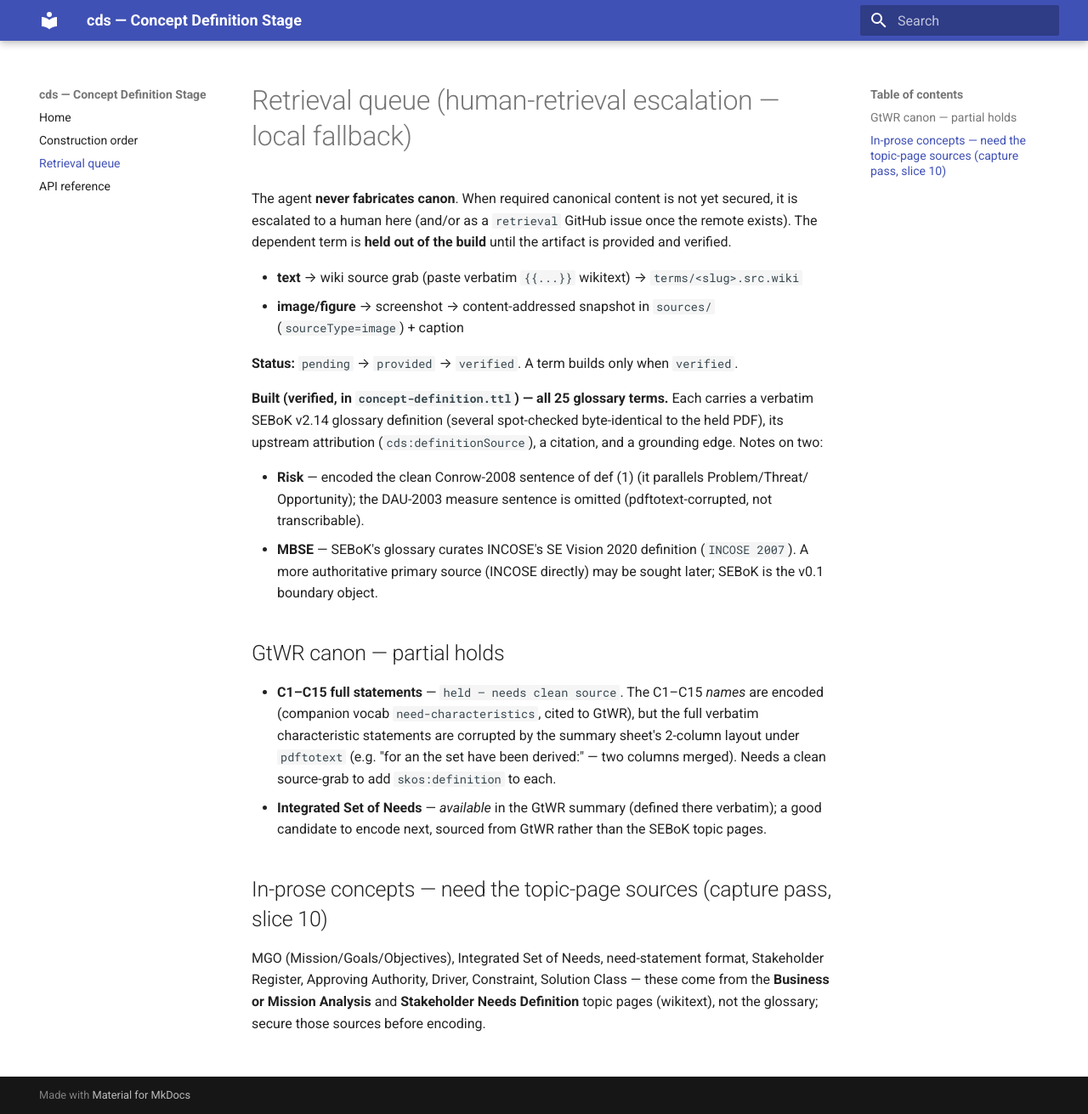
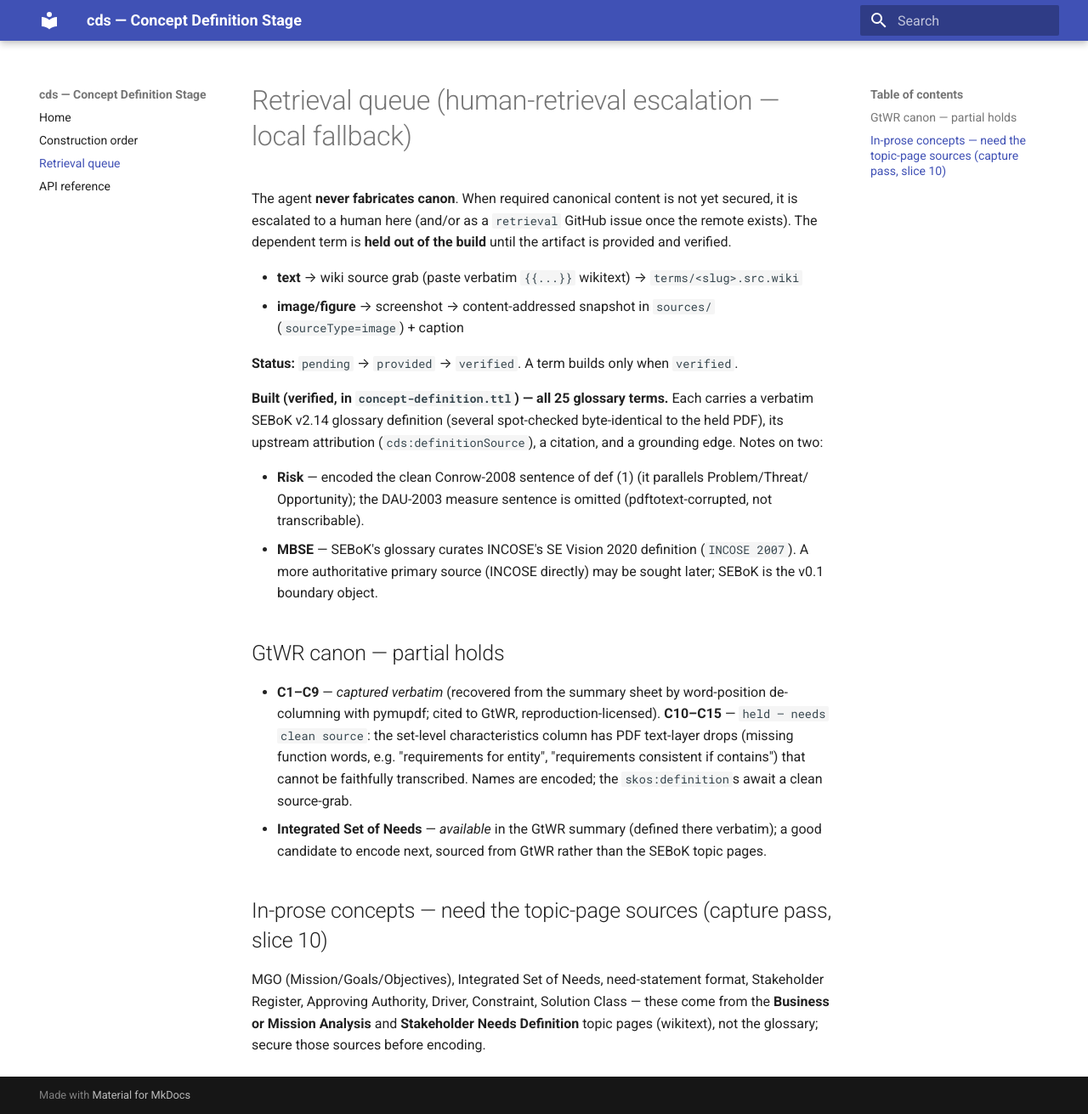
Before and after one commit to Open-MBEE/concept-definition-stage, an MkDocs documentation site: the page built from docs/retrieval-queue.md, in a window 1280 px wide and 1311 px high. Shown: the whole window at 85% size. Built offline with MkDocs 1.6.1 and Material for MkDocs 9.7.7, drawn with Linux system fonts in a browser that asks for light colours.

Commit message:
slice 7b: capture C1-C9 characteristic statements verbatim (GtWR)
Per review (capture available literals now, refine sources later): recover the
C1-C9 well-formedness characteristic statements verbatim from the GtWR summary
sheet via word-position de-columning (pymupdf, transient — not a project dep),
spot-checked against the recovered text. Cited to GtWR (reproduction-with-
attribution licensed), so the literals carry an appropriate license flag.

C10-C15 (set-level) stay names-only: their column has PDF text-layer drops
(missing function words like "requirements for entity") that can't be faithfully
transcribed — held in docs/retrieval-queue.md for a clean source-grab.

Moved the C1-C15 data to characteristics.yaml (verbatim in data, not code).
Scheme 376 triples; conforms.

```diff
--- a/docs/retrieval-queue.md
+++ b/docs/retrieval-queue.md
@@ -20,10 +20,11 @@ attribution (`cds:definitionSource`), a citation, and a grounding edge. Notes on
 
 ## GtWR canon — partial holds
 
-- **C1–C15 full statements** — `held — needs clean source`. The C1–C15 *names* are encoded (companion
-  vocab `need-characteristics`, cited to GtWR), but the full verbatim characteristic statements are
-  corrupted by the summary sheet's 2-column layout under `pdftotext` (e.g. "for an the set have been
-  derived:" — two columns merged). Needs a clean source-grab to add `skos:definition` to each.
+- **C1–C9** — *captured verbatim* (recovered from the summary sheet by word-position de-columning with
+  pymupdf; cited to GtWR, reproduction-licensed). **C10–C15** — `held — needs clean source`: the
+  set-level characteristics column has PDF text-layer drops (missing function words, e.g.
+  "requirements for entity", "requirements consistent if contains") that cannot be faithfully
+  transcribed. Names are encoded; the `skos:definition`s await a clean source-grab.
 - **Integrated Set of Needs** — *available* in the GtWR summary (defined there verbatim); a good
   candidate to encode next, sourced from GtWR rather than the SEBoK topic pages.
 
```
Also changed, not shown: src/cds/stages/concept_definition/characteristics.yaml (added, +44 -0 lines), 3 other files.
